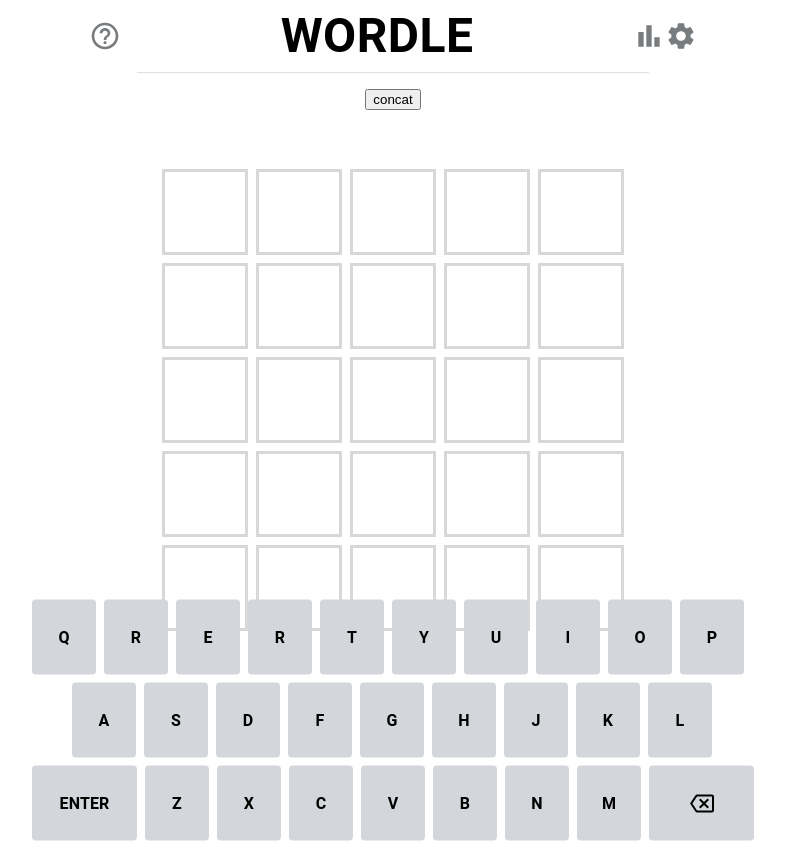
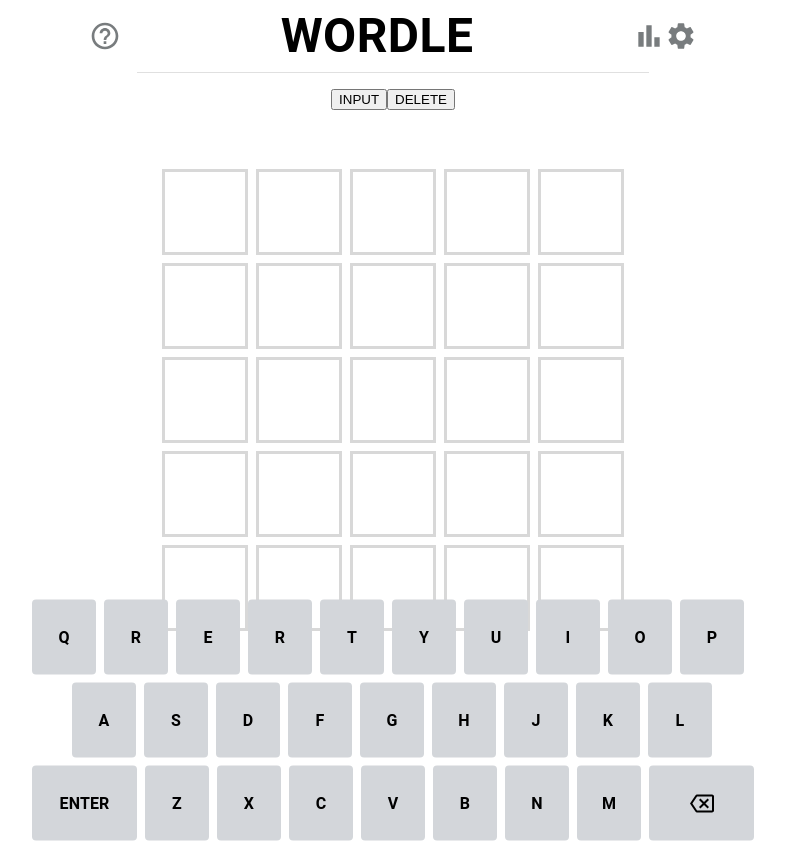
Before and after one commit to yuya-kambayashi/wordleja, a React (Create React App) app: page / in a window 1280 px wide. Both pictures are taken after a click on the button "Start". Shown: the whole page, without its empty margins (247-1032 px from the left). Built offline with nearby package versions, Linux system fonts and the light colour scheme.

Commit message:
#14 deleteのサンプルを実装します

```diff
--- a/src/pages/main/keyboard/Keyboard.tsx
+++ b/src/pages/main/keyboard/Keyboard.tsx
@@ -133,7 +133,8 @@
       />
       <div>
         <p>{letters.letters}</p>
-        <button onClick={() => dispachLetter(KeyAction.INPUT)}>concat</button>
+        <button onClick={() => dispachLetter(KeyAction.INPUT)}>INPUT</button>
+        <button onClick={() => dispachLetter(KeyAction.DELETE)}>DELETE</button>
       </div>
       <KeyboardLinesStack direction="column" spacing={1}>
         <KeyboardLines1Stack direction="row" spacing={1}>
--- a/src/pages/main/keyboard/KeyboardReducer.tsx
+++ b/src/pages/main/keyboard/KeyboardReducer.tsx
@@ -8,7 +8,8 @@
   switch (action) {
     case "input":
       return { ...letterState, letters: letterState.letters.concat("A") };
-
+    case "delete":
+      return { ...letterState, letters: letterState.letters.slice(0, -1) };
     default:
       return letterState;
   }
```
